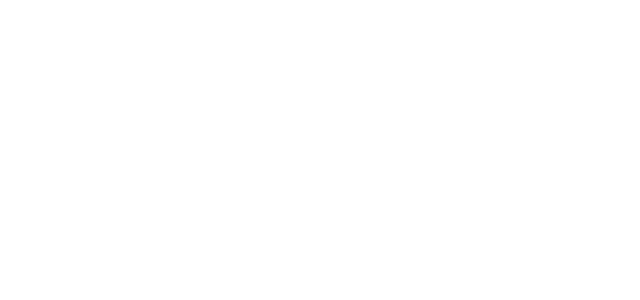
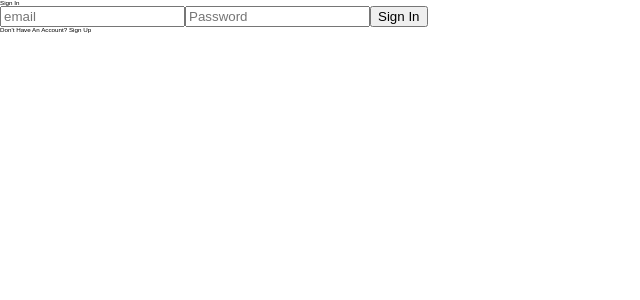
Before and after one commit to VictorGoic0/TTP-FS, a React (Create React App) app in the folder ttp-fs/: page /login in a window 1280 px wide. Shown: the top 300 px of the page, without its empty margins (0-640 px from the left). Built offline with nearby package versions, Linux system fonts and the light colour scheme.

Commit message:
Boilerplate login form class component built out.

```diff
--- a/ttp-fs/src/components/Login.js
+++ b/ttp-fs/src/components/Login.js
@@ -1,8 +1,48 @@
 import React, { Component } from "react";
 
 class Login extends Component {
+  state = {
+    user: {
+      email: "",
+      password: ""
+    }
+  };
+
+  handleChanges = e => {
+    this.setState({
+      user: {
+        ...this.state.user,
+        [e.target.name]: e.target.value
+      }
+    });
+  };
+
   render() {
-    return <div />;
+    return (
+      <div className="register">
+        <h1>Sign In</h1>
+        <form>
+          <input
+            type="text"
+            value={this.state.user.email}
+            name="email"
+            onChange={this.handleChanges}
+            placeholder="email"
+          />
+          <input
+            type="password"
+            value={this.state.user.password}
+            name="password"
+            onChange={this.handleChanges}
+            placeholder="Password"
+          />
+          <button>Sign In</button>
+        </form>
+        <h3>
+          Don't Have An Account? <span>Sign Up</span>
+        </h3>
+      </div>
+    );
   }
 }
 
```
